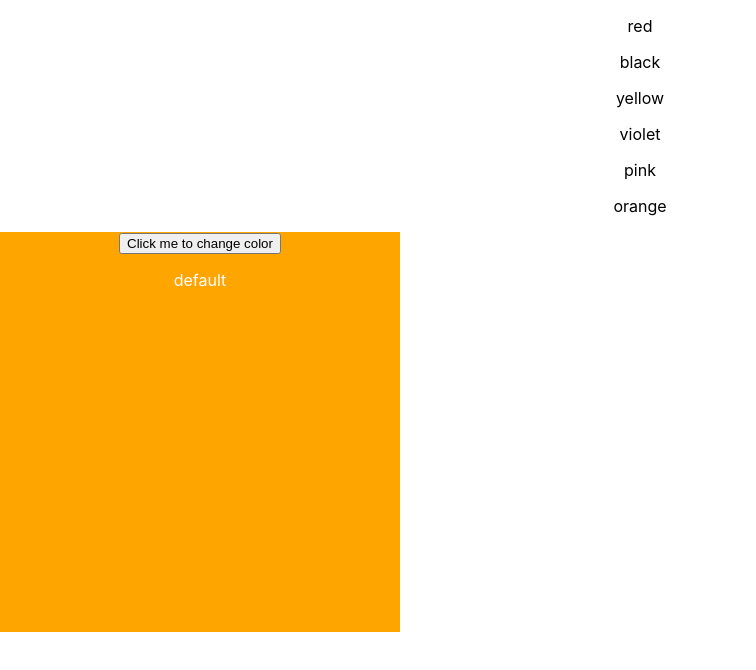
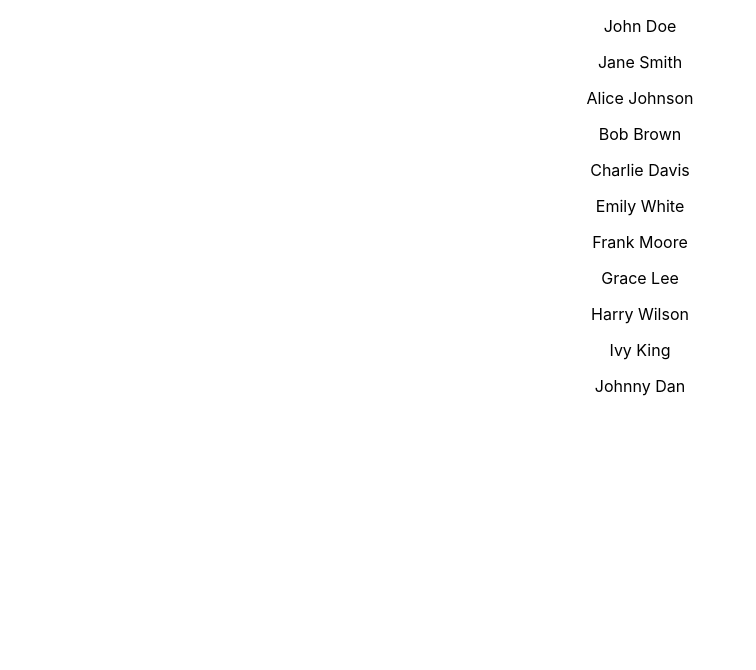
Before and after one commit to akshitchowdhury/playground, a React (Create React App) app: page / in a window 1280 px wide. Shown: the top 670 px of the page, without its empty margins (0-756 px from the left). Built offline with nearby package versions, Linux system fonts and the light colour scheme.

Commit message:
nchabge9

```diff
--- a/src/App.js
+++ b/src/App.js
@@ -4,12 +4,13 @@ import "./App.css";
 import React, { Suspense } from 'react';
 import TableExample from "./TableExample";
 import CustomCarousel from "./playFiles/CustomCarousel/CustomCarousel";
+import Table from "./playFiles/Table/Table";
 function App() {
 
   return (
     <div className="App">
     {/* <TableExample/> */}
-    <CustomCarousel/>
+    <Table/>
     </div>
   );
 }
--- a/src/playFiles/Table/Table.jsx
+++ b/src/playFiles/Table/Table.jsx
@@ -1,9 +1,20 @@
-import React from 'react'
+import React, { useEffect, useState } from 'react'
+import data from './data'
 
 const Table = () => {
+    const[dataList,setDataList] = useState([])
+    useEffect(()=>{
+        setDataList(data)
+    },[])
   return (
     <div>
-
+      {
+        dataList.map((item,index)=>(
+            <>
+                <p key={index}>{item.name}</p>
+            </>
+        ))
+      }
     </div>
   )
 }
```
